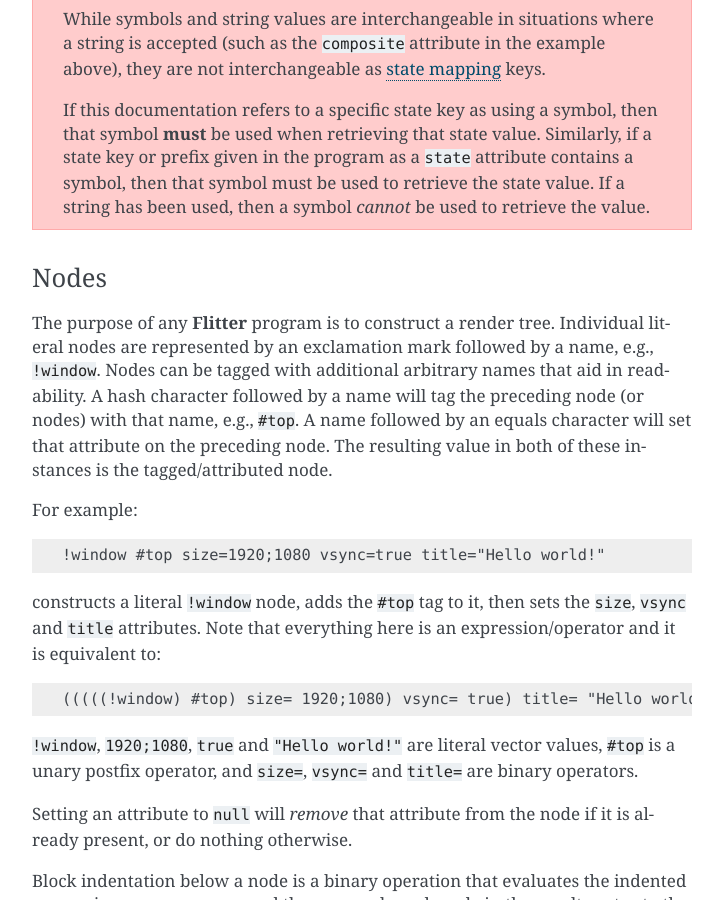
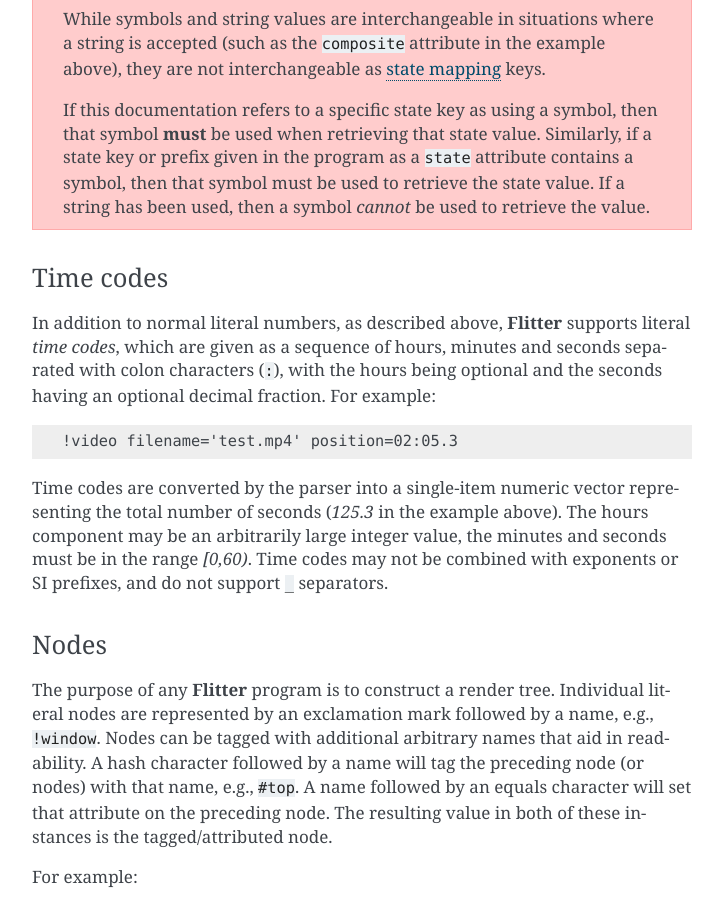
Before and after one commit to jonathanhogg/flitter, a Sphinx documentation site: the page built from docs/language.md, in a window 1280 px wide and 900 px high, scrolled down 5216 px. Shown: the whole window, without its empty margins (388-1111 px from the left). Built offline with Sphinx 7.4.7, drawn with Linux system fonts in a browser that asks for light colours.

Commit message:
Add support for time code literals

````diff
--- a/docs/language.md
+++ b/docs/language.md
@@ -237,6 +237,23 @@ state key or prefix given in the program as a `state` attribute contains a
 symbol, then that symbol must be used to retrieve the state value. If a string
 has been used, then a symbol *cannot* be used to retrieve the value.
 :::
+
+### Time codes
+
+In addition to normal literal numbers, as described above, **Flitter** supports
+literal *time codes*, which are given as a sequence of hours, minutes and
+seconds separated with colon characters (`:`), with the hours being optional
+and the seconds having an optional decimal fraction. For example:
+
+```flitter
+!video filename='test.mp4' position=02:05.3
+```
+
+Time codes are converted by the parser into a single-item numeric vector
+representing the total number of seconds (*125.3* in the example above).
+The hours component may be an arbitrarily large integer value, the minutes
+and seconds must be in the range *[0,60)*. Time codes may not be combined with
+exponents or SI prefixes, and do not support `_` separators.
 
 ### Nodes
 
````
Also changed, not shown: 3 other files.
